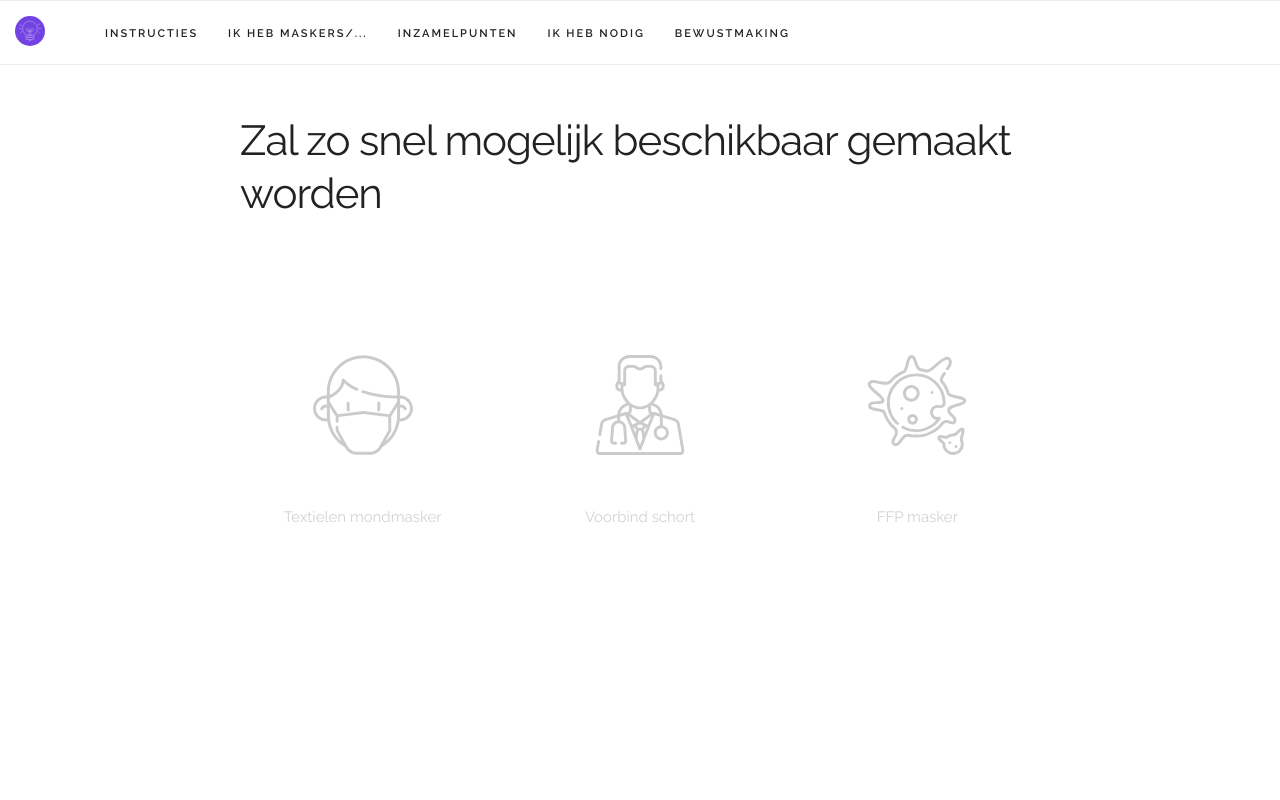
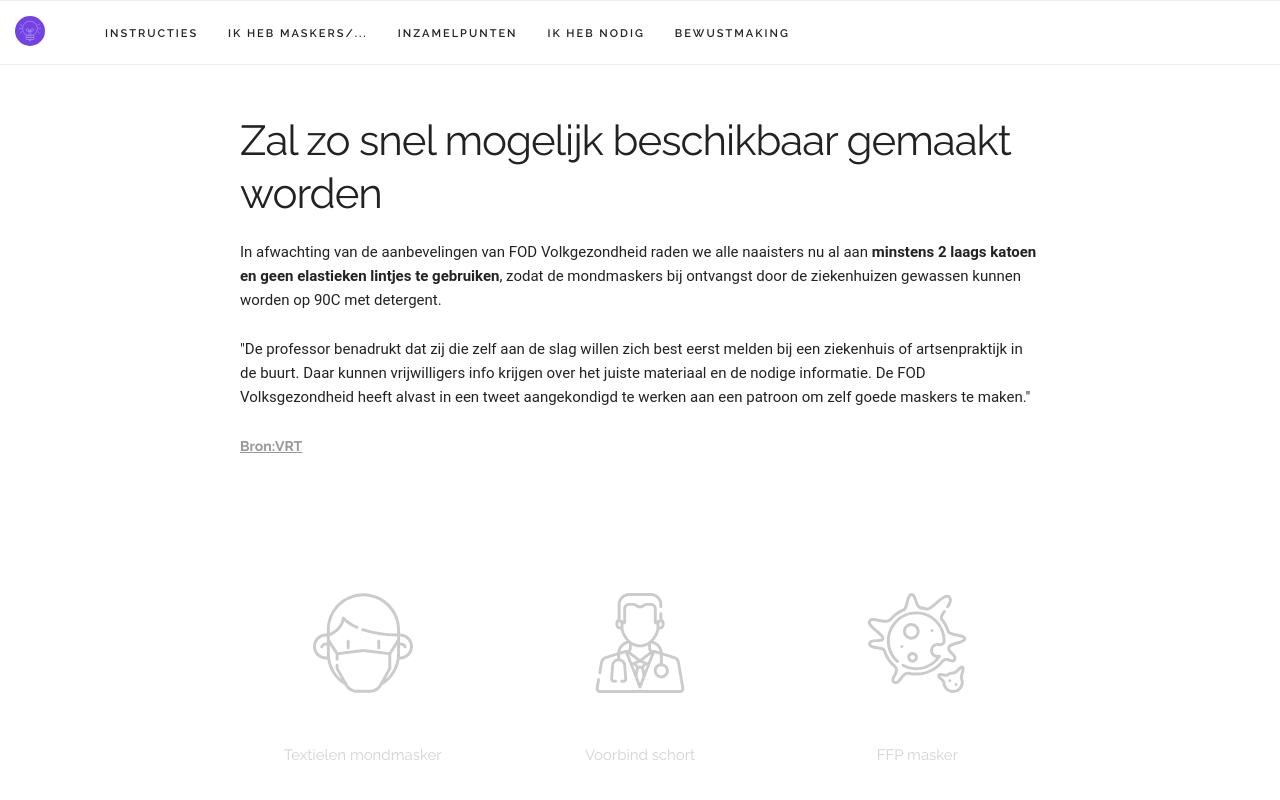
Before and after one commit to MakeInBelgium/coronadenktank, a React (Create React App) app: page /instructies in a window 1280 px wide. Shown: the top 800 px of the page. Built offline with nearby package versions, Linux system fonts and the light colour scheme.

Commit message:
adding copy

```diff
--- a/src/components/Instructies.jsx
+++ b/src/components/Instructies.jsx
@@ -16,6 +16,9 @@ const Instructies = () => {
   return (
     <>
       <h2>Zal zo snel mogelijk beschikbaar gemaakt worden</h2>
+      <p>In afwachting van de aanbevelingen van FOD Volkgezondheid raden we alle naaisters nu al aan <strong>minstens 2 laags katoen en geen elastieken lintjes te gebruiken</strong>, zodat de mondmaskers bij ontvangst door de ziekenhuizen gewassen kunnen worden op 90C met detergent.</p>
+      <p>"De professor benadrukt dat zij die zelf aan de slag willen zich best eerst melden bij een ziekenhuis of artsenpraktijk in de buurt. Daar kunnen vrijwilligers info krijgen over het juiste materiaal en de nodige informatie. De FOD Volksgezondheid heeft alvast in een tweet aangekondigd te werken aan een patroon om zelf goede maskers te maken."</p>
+      <p><a href="https://www.vrt.be/vrtnws/nl/2020/03/16/oproep-mondmaskers-ook-mensen-die-zelf-thuis-maskers-naaien-k/" target="_blanc">Bron:VRT</a></p>
       <div {...opacity}>
         <div className="value-props row">
           <div className="four columns value-prop">
```
